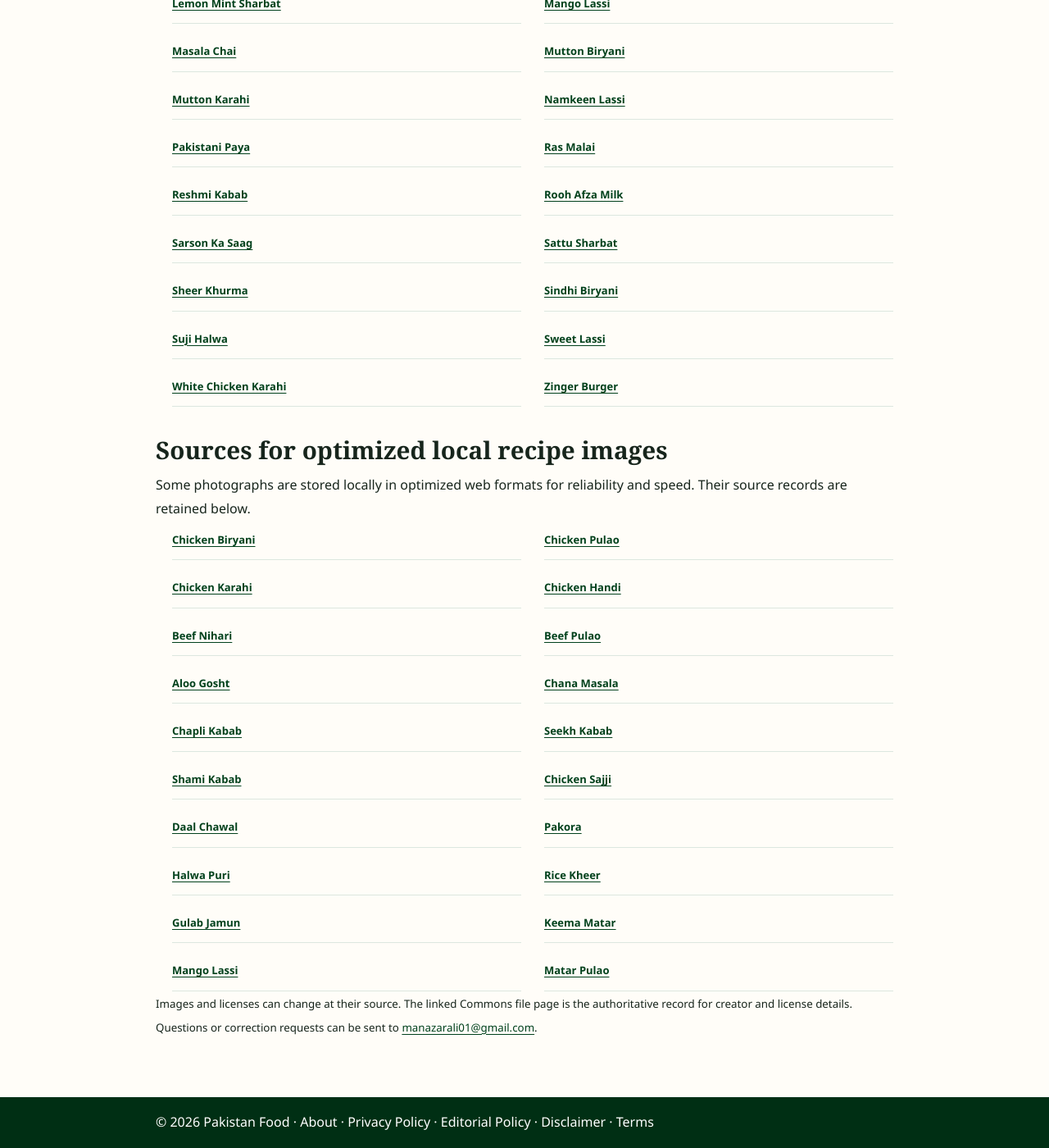
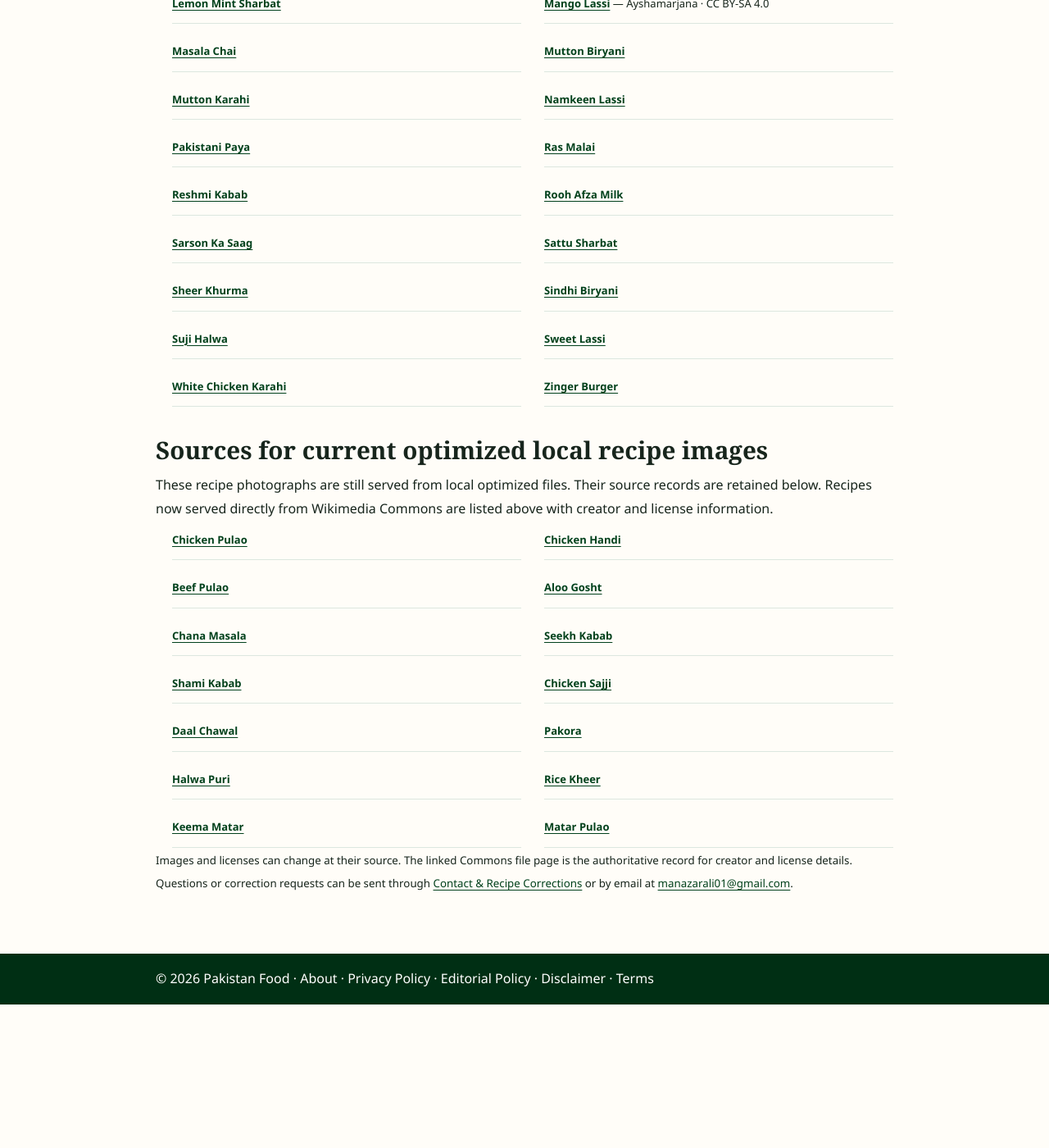
Before and after one commit to manazarali01-hub/pakistan-food, a Jekyll site: the page built from image-credits.html, in a window 1280 px wide and 1400 px high, scrolled down 1552 px. Shown: the whole window at 82% size. Built offline with Jekyll 4.4.1, drawn with Linux system fonts in a browser that asks for light colours; after the commit the page ends 2777 px from its top, so only the background shows below that; some of the changed text lies outside the part shown.

Commit message:
Document verified premium image sources and licenses

```diff
--- a/image-credits.html
+++ b/image-credits.html
@@ -37,23 +37,23 @@
           {% assign r = recipe_pair[1] %}
           {% if r.image contains 'commons.wikimedia.org' %}
             {% assign source_url = r.image | replace: 'Special:Redirect/file/', 'File:' | replace: 'Special:FilePath/', 'File:' | split: '?' | first %}
-            <li><a href="{{ source_url }}" rel="noopener noreferrer">{{ r.name }}</a></li>
+            <li>
+              <a href="{{ r.image_source | default: source_url }}" rel="noopener noreferrer">{{ r.name }}</a>
+              {% if r.image_author %} — {{ r.image_author }}{% endif %}
+              {% if r.image_license %} · {{ r.image_license }}{% endif %}
+            </li>
           {% endif %}
         {% endfor %}
       </ul>
 
-      <h2>Sources for optimized local recipe images</h2>
-      <p>Some photographs are stored locally in optimized web formats for reliability and speed. Their source records are retained below.</p>
+      <h2>Sources for current optimized local recipe images</h2>
+      <p>These recipe photographs are still served from local optimized files. Their source records are retained below. Recipes now served directly from Wikimedia Commons are listed above with creator and license information.</p>
       <ul class="credits-list">
-        <li><a href="https://commons.wikimedia.org/wiki/File:Chicken_biriyani.jpg">Chicken Biryani</a></li>
         <li><a href="https://commons.wikimedia.org/wiki/File:Chicken_Yakhni_Pulao.jpg">Chicken Pulao</a></li>
-        <li><a href="https://commons.wikimedia.org/wiki/File:Chicken_Karahi.JPG">Chicken Karahi</a></li>
         <li><a href="https://commons.wikimedia.org/wiki/File:Chicken_Handi.JPG">Chicken Handi</a></li>
-        <li><a href="https://commons.wikimedia.org/wiki/File:Beef_Nihari,_made_by_Saleha_Atif,_Pakistan.jpg">Beef Nihari</a></li>
         <li><a href="https://commons.wikimedia.org/wiki/File:Bannu_Gull_Beeff_Pulao.jpg">Beef Pulao</a></li>
         <li><a href="https://commons.wikimedia.org/wiki/File:Aaloo_Gosht.JPG">Aloo Gosht</a></li>
         <li><a href="https://commons.wikimedia.org/wiki/File:Chana_masala.jpg">Chana Masala</a></li>
-        <li><a href="https://commons.wikimedia.org/wiki/File:Chapli_Kebab.jpg">Chapli Kabab</a></li>
         <li><a href="https://commons.wikimedia.org/wiki/File:Seekh_Kebab.JPG">Seekh Kabab</a></li>
         <li><a href="https://commons.wikimedia.org/wiki/File:Finger_licking_Shami_Kababs.jpg">Shami Kabab</a></li>
         <li><a href="https://commons.wikimedia.org/wiki/File:Sajji.JPG">Chicken Sajji</a></li>
@@ -61,13 +61,11 @@
         <li><a href="https://commons.wikimedia.org/wiki/File:Pakora_(6005558506).jpg">Pakora</a></li>
         <li><a href="https://commons.wikimedia.org/wiki/File:Halwa_Puri_-_Walled_City_of_Lahore_Punjab_Pakistan_is_famous_for_this_traditional_food.jpg">Halwa Puri</a></li>
         <li><a href="https://commons.wikimedia.org/wiki/File:Kheer.jpg">Rice Kheer</a></li>
-        <li><a href="https://commons.wikimedia.org/wiki/File:Gulab_Jamun_1.jpg">Gulab Jamun</a></li>
         <li><a href="https://commons.wikimedia.org/wiki/File:Spicy_Matar_Keema1.jpg">Keema Matar</a></li>
-        <li><a href="https://commons.wikimedia.org/wiki/File:Mango_lassi.jpg">Mango Lassi</a></li>
         <li><a href="https://commons.wikimedia.org/wiki/File:Matar_Pulao_-_Mohali_2016-08-06_8222.JPG">Matar Pulao</a></li>
       </ul>
 
-      <p><small>Images and licenses can change at their source. The linked Commons file page is the authoritative record for creator and license details. Questions or correction requests can be sent to <a href="mailto:manazarali01@gmail.com">manazarali01@gmail.com</a>.</small></p>
+      <p><small>Images and licenses can change at their source. The linked Commons file page is the authoritative record for creator and license details. Questions or correction requests can be sent through <a href="contact.html">Contact &amp; Recipe Corrections</a> or by email at <a href="mailto:manazarali01@gmail.com">manazarali01@gmail.com</a>.</small></p>
     </main>
 
     <footer class="policy-footer">
```
